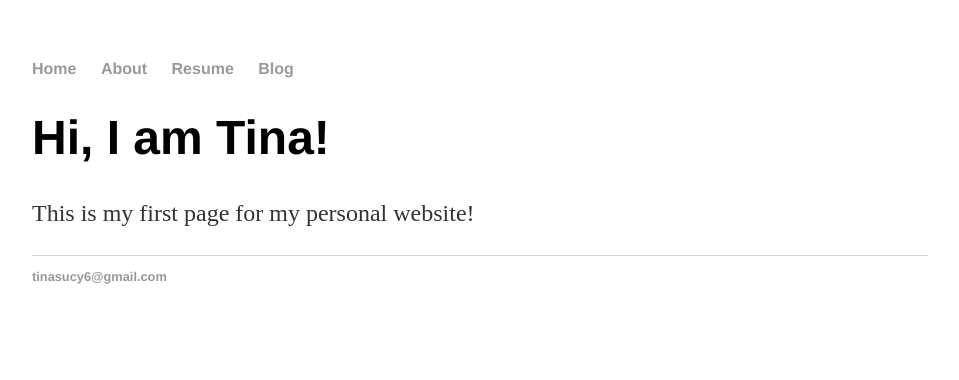
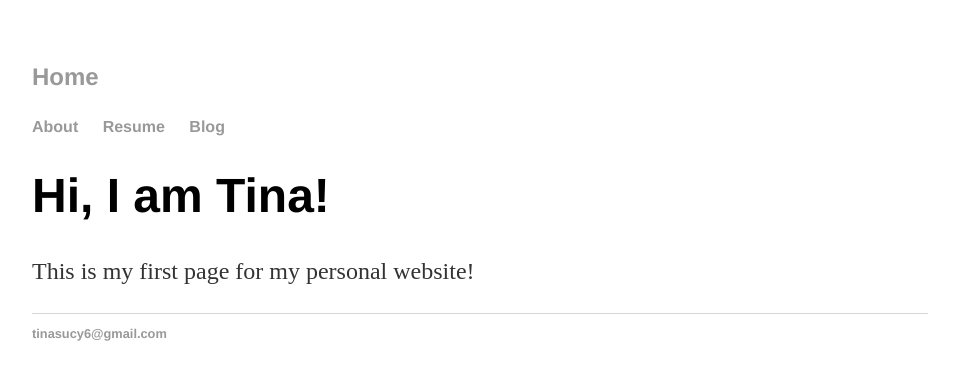
Before and after one commit to SUcy6/scytina6, a plain HTML site: page index.html in a window 1280 px wide. Shown: the whole page, without its empty margins (160-1119 px from the left). Drawn offline with Linux system fonts and the light colour scheme.

Commit message:
Update index.html

```diff
--- a/index.html
+++ b/index.html
@@ -7,7 +7,7 @@
  <body>
    <nav>
      <ul>
-       <li><a href=”https://sucy6.github.io/scytina6/”>Home</a></li>
+       <p><a href=”https://sucy6.github.io/scytina6/”>Home</a></p>
        <li><a href=”/about”>About</a></li>
        <li><a href=”/resume”>Resume</a></li>
        <li><a href=”/blog”>Blog</a></li>
```
